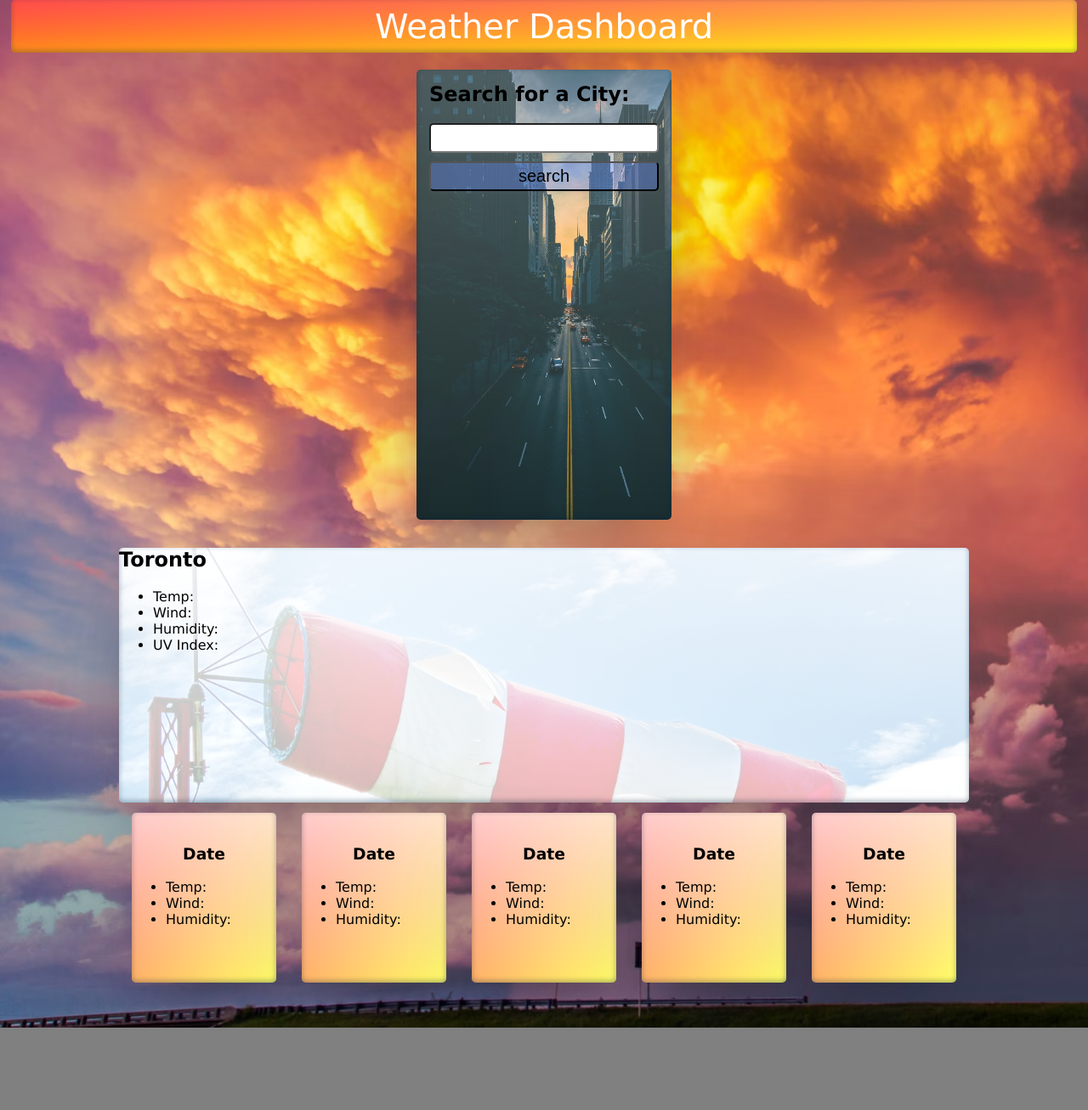
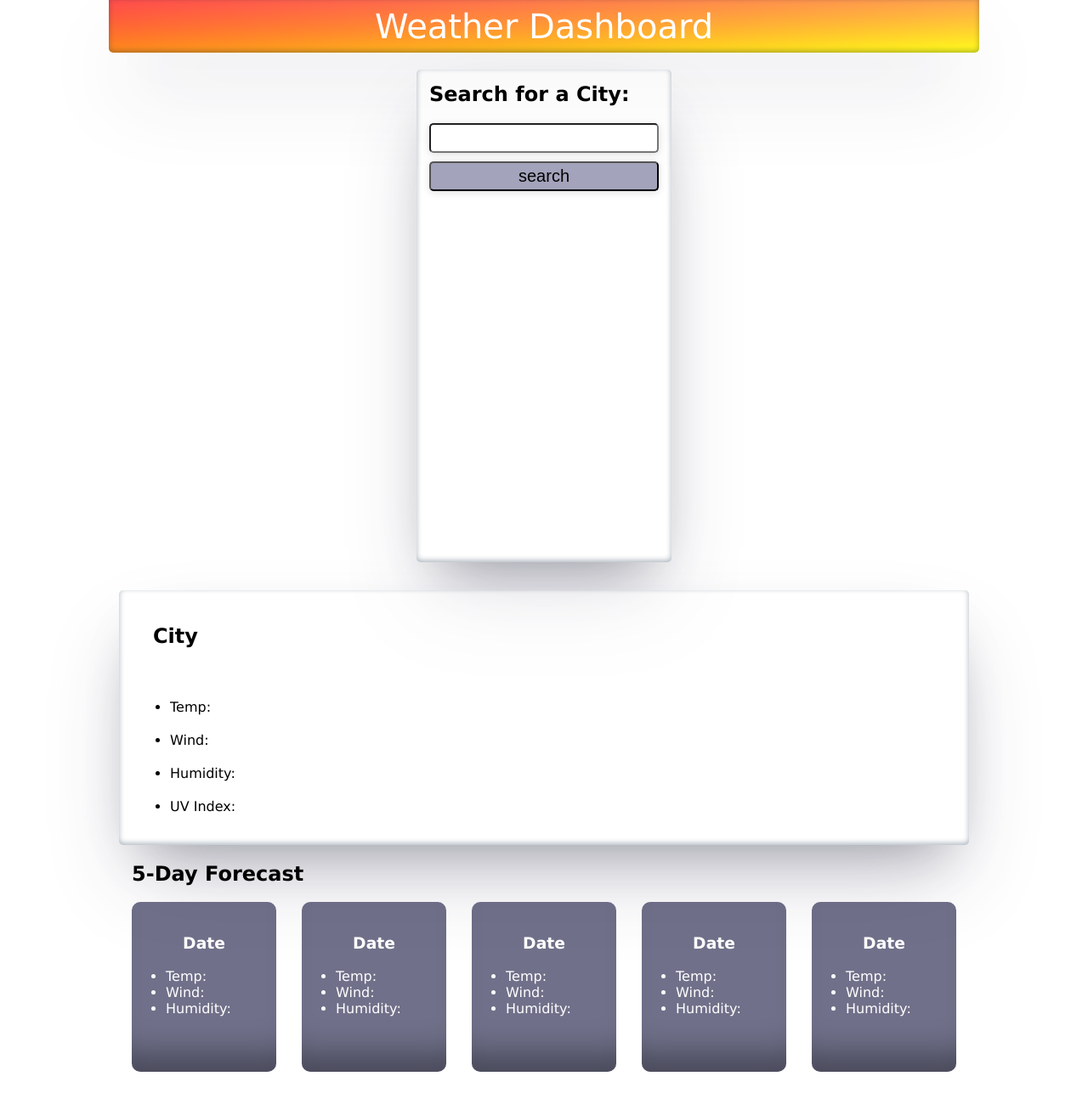
Before and after one commit to Tyl3r-s/weatherapp, a plain HTML site: page index.html in a window 1280 px wide. Shown: the whole page at 85% size. Before the commit the page ends 1210 px from the top, so only its background shows below. Drawn offline with Linux system fonts and the light colour scheme.

Commit message:
add style

```diff
--- a/assets/style.css
+++ b/assets/style.css
@@ -9,12 +9,10 @@ html {
 }
 
 body {
-    background-image: url(/assets/images/photo-1566996694954-90b052c413c4.avif);
-    background-size: cover;
     margin: 0;
     min-height: 100vh;
     max-width: 100vw;
-    background-color: gray;
+    background-color: white;
     font-family:Verdana, Geneva, Tahoma, sans-serif;
 }
 
@@ -25,13 +23,14 @@ body {
     background-image: linear-gradient( rgba(255, 255, 255, 0.3),
     rgba(255, 255, 255, 0.1) ),
     linear-gradient(to bottom right, red, yellow);
-    margin: 0 1vw 0 1vw;
+    margin: 0 auto 0 auto;
     padding: 1vh;
     box-shadow:
     rgba(50, 50, 93, 0.25) 0px 50px 100px -20px,
     rgba(0, 0, 0, 0.3) 0px 30px 60px -30px,
     rgba(10, 37, 64, 0.35) 0px -2px 6px 0px inset;
-    border-radius: 5px;
+    border-radius: 0 0 5px 5px;
+    width: 80vw;
 }
 
 .page-content{
@@ -42,7 +41,7 @@ body {
 
 
 .column {
-    background-color: white;
+    background-color: rgba(255, 255, 255, 0.529);
     margin: 2vw;
     box-shadow:
     rgba(50, 50, 93, 0.25) 0px 50px 100px -20px,
@@ -52,11 +51,6 @@ body {
 }
 
 .city-section {
-    background-image:
-    linear-gradient( rgba(255, 255, 255, 0.3),
-    rgba(255, 255, 255, 0.1) ),
-    url(/assets/images/photo-1512850183-6d7990f42385.avif);
-    background-size: cover;
     margin: 1vw;
     height: 530px;
     width: 300px;
@@ -80,13 +74,13 @@ body {
     height: 35px;
     font-size: 20px;
     border-radius: 5px;
-    background-color: rgba(102, 140, 253, 0.363);
+    background-color: rgba(73, 73, 123, 0.5);
     box-shadow: rgba(99, 99, 99, 0.2) 0px 2px 8px 0px;
 }
 
 .search-button:hover {
     cursor: pointer;
-    background-color: rgba(102, 140, 253, 0.825);
+    background-color: rgba(73, 73, 123, 0.8);
 }
 
 .search-button:active {
@@ -94,11 +88,6 @@ body {
 }
 
 .city-weather {
-    background-image:
-    linear-gradient( rgba(255, 255, 255, 0.903),
-    rgba(255, 255, 255, 0.726) ),
-    url(/assets/images/photo-1590055531615-f16d36ffe8ec.avif);
-    background-size: cover;
     margin: 1vw;
     height: 300px;
     width: 500px;
@@ -106,32 +95,44 @@ body {
     margin-right: auto;
 }
 
+.city-weather h1 {
+    padding: 40px;
+}
+
+.city-weather li {
+    margin: 20px;
+}
+
 .forecast {
     display: flex;
     flex-wrap: wrap;
-    justify-content: space-around;
-    margin: 1vh;
+    justify-content: space-between;
     height: 245px;
     width: 600px;
 }
 
 .forecast-card {
-    background-image: linear-gradient( rgba(255, 255, 255, 0.8),
-    rgba(255, 255, 255, 0.4) ),
-    linear-gradient(to bottom right, red, yellow);
+    color: white;
+    background-color: rgba(70, 70, 103, 0.768);
     margin: 2vh;
     width: 150px;
     height: 200px;
+    border-radius: 10px;
+    box-shadow: rgba(0, 0, 0, 0.35) 0px -50px 36px -28px inset;
 }
 
 .forecast-card h1{
     text-align: center;
 }
 
+.forecast-title {
+    margin-left: 15px;
+}
+
 
 @media (min-width: 1000px) {
     .city-section {
-        height: 530px;
+        height: 580px;
         width: 300px;
     }
 
@@ -185,7 +186,7 @@ body {
         height: 200px;
     }
     body {
-        background-image: url(/assets/images/photo-1454789476662-53eb23ba5907.avif);
+        background-image: url(../assets/images/photo-1454789476662-53eb23ba5907.avif);
         background-size: cover;
         background-repeat: repeat;
         margin: 0;
--- a/index.html
+++ b/index.html
@@ -5,7 +5,7 @@
     <meta charset="UTF-8">
     <meta http-equiv="X-UA-Compatible" content="IE=edge">
     <meta name="viewport" content="width=device-width, initial-scale=1.0">
-    <link rel="stylesheet" href="/assets/style.css">
+    <link rel="stylesheet" href="./assets/style.css">
     <title>Document</title>
 </head>
 
@@ -19,7 +19,7 @@
     <div class="page-content">
 
         <section class="city-search">
-            <div class="city-section column has-background-light ml-6 is-one-quarter">
+            <div class="city-section column">
                 <h1>Search for a City:</h1>
                 <input type="text" class="search-bar">
                 <button class="search-button">search</button>
@@ -29,7 +29,7 @@
 
         <section class="weather-forecast">
             <div class="column city-weather">
-                <h1>Toronto</h1>
+                <h1>City</h1>
                 <ul>
                     <li>Temp:</li>
                     <li>Wind:</li>
@@ -37,6 +37,8 @@
                     <li>UV Index:</li>
                 </ul>
             </div>
+
+            <h1 class="forecast-title">5-Day Forecast</h1>
 
             <section class="forecast">
                 <div class="column forecast-card">
```
